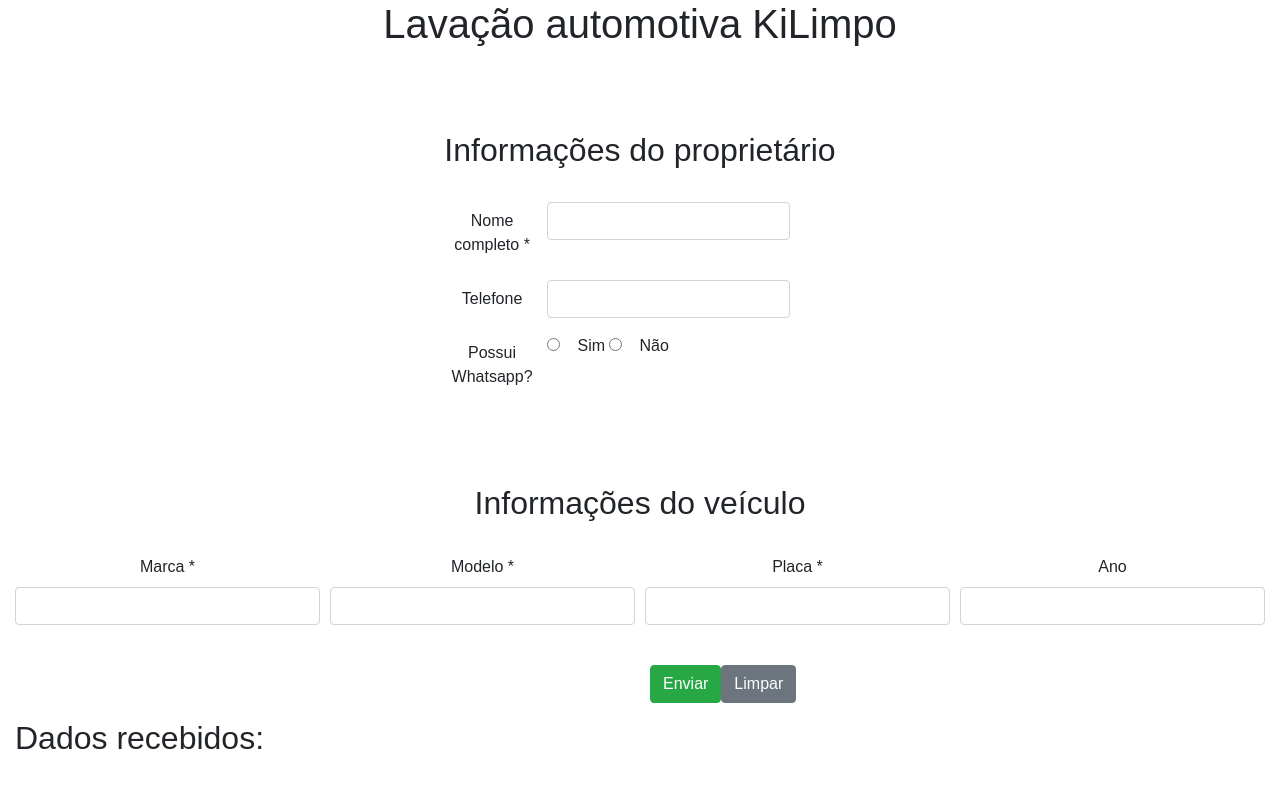
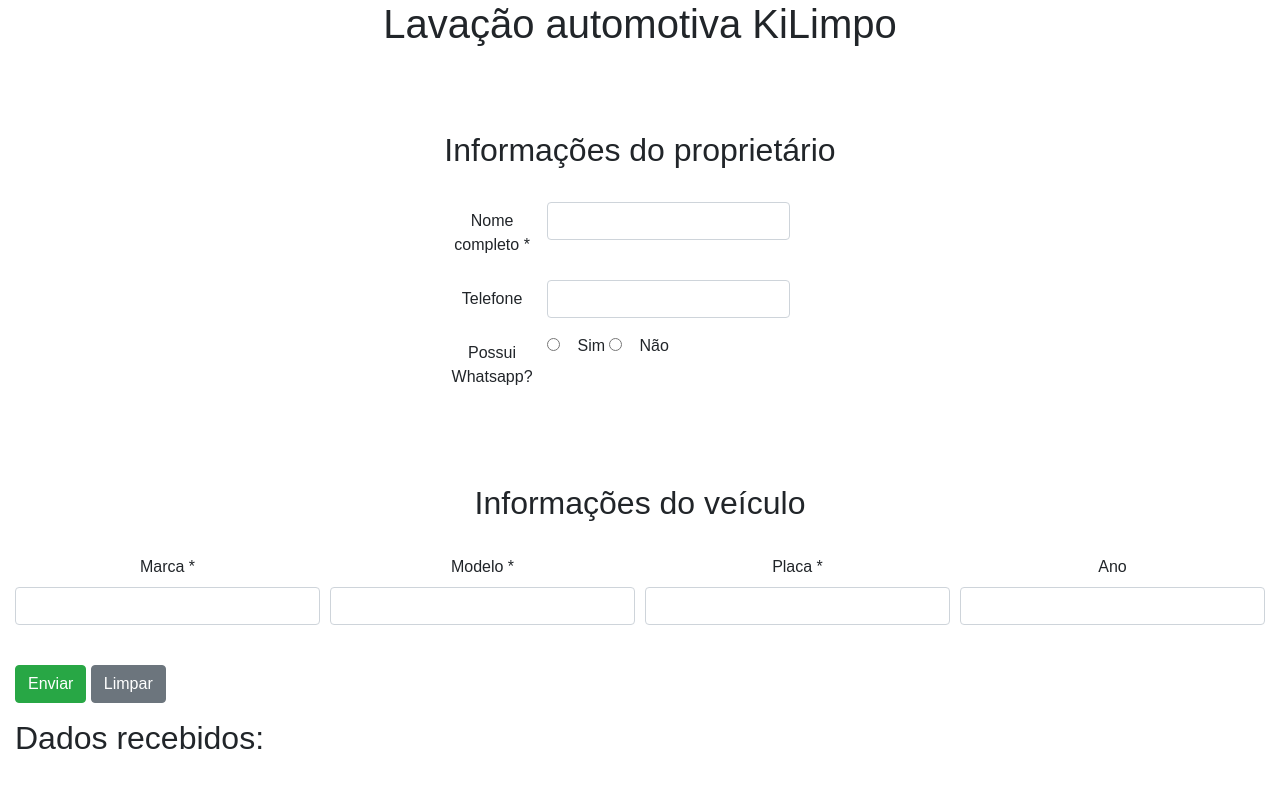
Before and after one commit to Oivasmf/Kilimpo-frontend, a React (Create React App) app: page / in a window 1280 px wide. Shown: the top 788 px of the page. Built offline with nearby package versions, Linux system fonts and the light colour scheme.

Commit message:
Update form-kilimpo.js

```diff
--- a/src/components/form-kilimpo.js
+++ b/src/components/form-kilimpo.js
@@ -257,15 +257,13 @@ export default class FormKilimpo extends Component {
                     </Form.Row>
                     <br />
 
-                    <Form.Group className="col-md-5 offset-md-6">
-                        <Form.Row>
-                            <Button type="submit" variant="success" column sm={1}>Enviar</Button>{' '}
-                            {/* <input type="submit" value="Enviar" /> */}
-                            <Button variant="secondary" onClick={this.onReset}>Limpar</Button>{' '}
-                            {/* <input type="button" value="Limpar" onClick={this.onReset} /> */}
-                        </Form.Row>
+                    <Form.Group>
+                        <Button type="submit" variant="success">Enviar</Button>{' '}
+                        {/* <input type="submit" value="Enviar" /> */}
+                        <Button variant="secondary" onClick={this.onReset}>Limpar</Button>{' '}
+                        {/* <input type="button" value="Limpar" onClick={this.onReset} /> */}
                     </Form.Group>
-                    </Form>
+                </Form>
 
 
                     {/* <fieldset>
```
